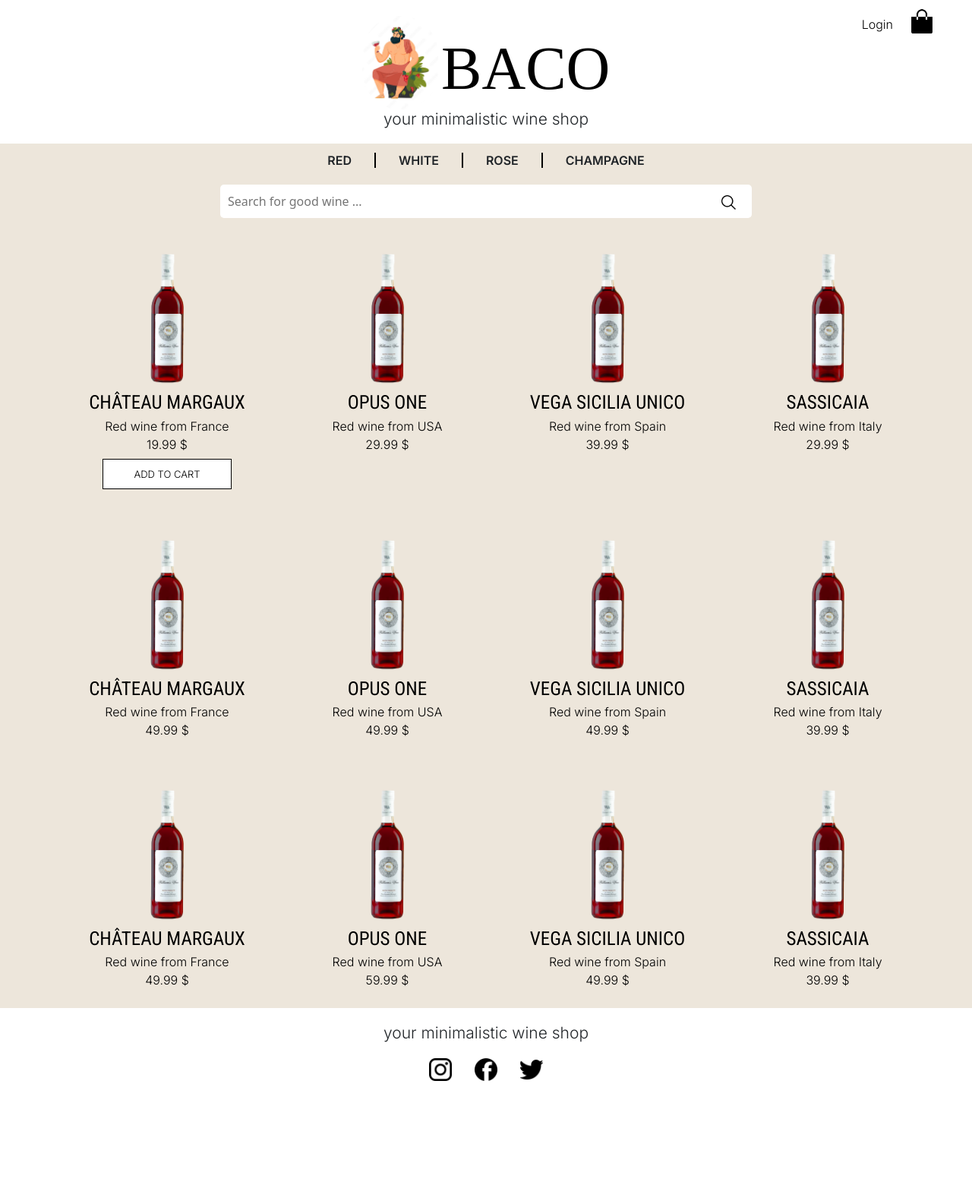
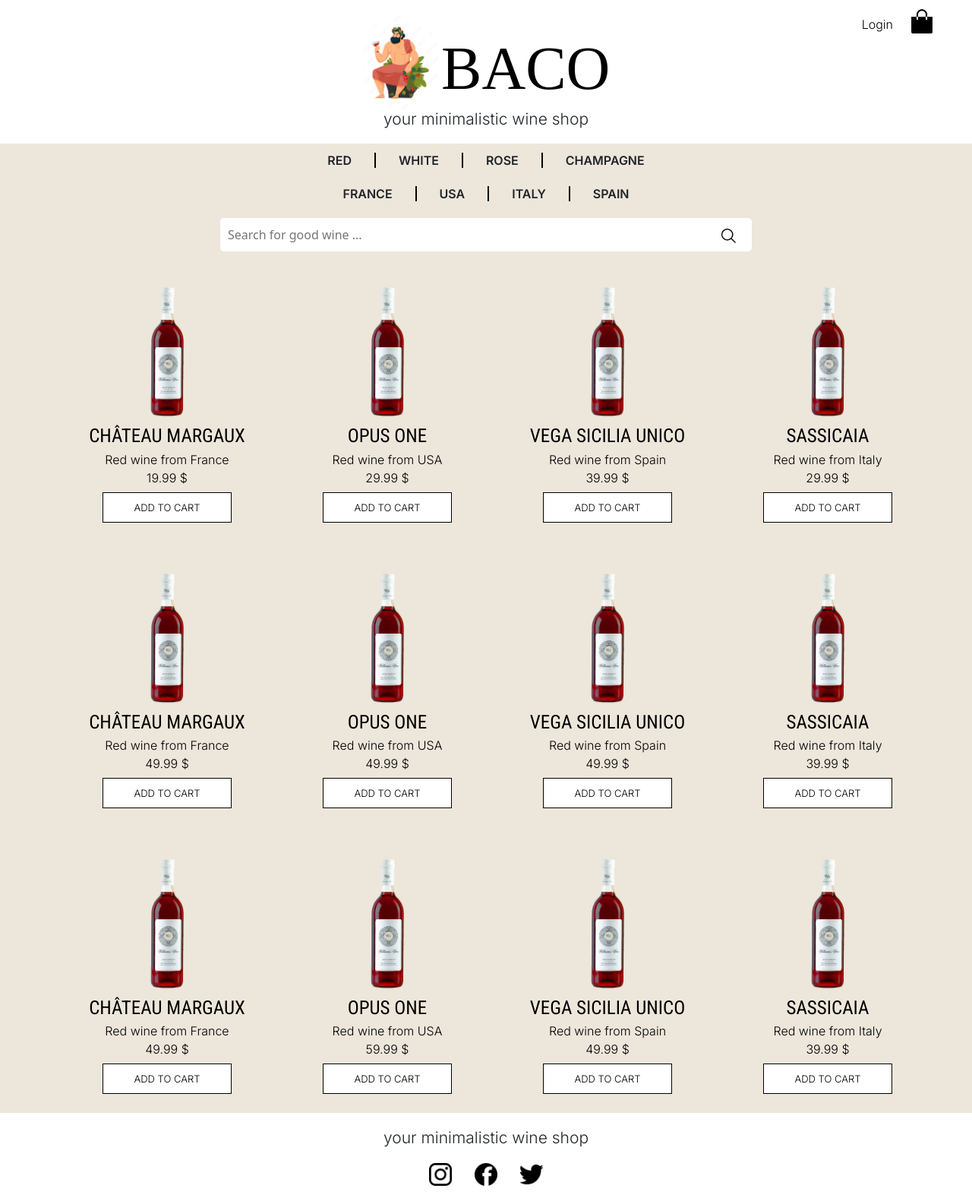
Before and after one commit to nikolcerna/Baco, a plain HTML site: page index.html in a window 1280 px wide. Shown: the whole page at 76% size. Before the commit the page ends 1443 px from the top, so only its background shows below. Drawn offline with nearby package versions, Linux system fonts and the light colour scheme; a web font is replaced by a local one.

Commit message:
adds buttons to all items + adds second row filter

```diff
--- a/common.css
+++ b/common.css
@@ -94,7 +94,7 @@
 }
 
 .filter-btn:hover {
-    color: black
+    text-decoration: underline;
 }
 
 /*
--- a/index.html
+++ b/index.html
@@ -65,6 +65,17 @@
         <span class="filter-btn">CHAMPAGNE</span>
       </div>
 
+      <div class="filters">
+        <span class="filter-btn" onclick="changeColor()"> <a href=""></a>
+          FRANCE</span>
+        <span class="menu_dividing_line"></span>
+        <span class="filter-btn">USA</span>
+        <span class="menu_dividing_line"></span>
+        <span class="filter-btn">ITALY</span>
+        <span class="menu_dividing_line"></span>
+        <span class="filter-btn">SPAIN</span>
+      </div>
+
       <div>
       <form class= "search-bar">
         <input type="text" class="search" placeholder="Search for good wine ..." name="" value="" action="">
@@ -114,6 +125,9 @@
             </div>
             <span class="prodbox-price" id="product_2_wine_price">price</span>
           </a>
+          <br>
+          <input class="btn-add-to-cart"  type="button" onclick="" value="ADD TO CART" /> <!-- add function on click -->
+
         </div>
         <div class="prodbox">
           <a
@@ -131,6 +145,9 @@
             </div>
             <span class="prodbox-price" id="product_3_wine_price">price</span>
           </a>
+          <br>
+          <input class="btn-add-to-cart"  type="button" onclick="" value="ADD TO CART" /> <!-- add function on click -->
+
         </div>
         <div class="prodbox">
           <a
@@ -148,6 +165,9 @@
             </div>
             <span class="prodbox-price" id="product_4_wine_price">price</span>
           </a>
+          <br>
+          <input class="btn-add-to-cart"  type="button" onclick="" value="ADD TO CART" /> <!-- add function on click -->
+
         </div>
         <div class="prodbox">
           <a
@@ -165,6 +185,9 @@
             </div>
             <span class="prodbox-price" id="product_5_wine_price">price</span>
           </a>
+          <br>
+          <input class="btn-add-to-cart"  type="button" onclick="" value="ADD TO CART" /> <!-- add function on click -->
+
         </div>
 
         <div class="prodbox">
@@ -183,6 +206,9 @@
             </div>
             <span class="prodbox-price" id="product_6_wine_price">price</span>
           </a>
+          <br>
+          <input class="btn-add-to-cart"  type="button" onclick="" value="ADD TO CART" /> <!-- add function on click -->
+
         </div>
         <div class="prodbox">
           <a
@@ -200,6 +226,9 @@
             </div>
             <span class="prodbox-price" id="product_7_wine_price">price</span>
           </a>
+          <br>
+          <input class="btn-add-to-cart"  type="button" onclick="" value="ADD TO CART" /> <!-- add function on click -->
+
         </div>
         <div class="prodbox">
           <a
@@ -217,6 +246,9 @@
             </div>
             <span class="prodbox-price" id="product_8_wine_price">price</span>
           </a>
+          <br>
+          <input class="btn-add-to-cart"  type="button" onclick="" value="ADD TO CART" /> <!-- add function on click -->
+
         </div>
         <div class="prodbox">
           <a
@@ -234,6 +266,9 @@
             </div>
             <span class="prodbox-price" id="product_9_wine_price">price</span>
           </a>
+          <br>
+          <input class="btn-add-to-cart"  type="button" onclick="" value="ADD TO CART" /> <!-- add function on click -->
+
         </div>
         <div class="prodbox">
           <a
@@ -251,6 +286,9 @@
             </div>
             <span class="prodbox-price" id="product_10_wine_price">price</span>
           </a>
+          <br>
+          <input class="btn-add-to-cart"  type="button" onclick="" value="ADD TO CART" /> <!-- add function on click -->
+
         </div>
 
         <div class="prodbox">
@@ -269,6 +307,9 @@
             </div>
             <span class="prodbox-price" id="product_11_wine_price">price</span>
           </a>
+          <br>
+          <input class="btn-add-to-cart"  type="button" onclick="" value="ADD TO CART" /> <!-- add function on click -->
+
         </div>
         <div class="prodbox">
           <a
@@ -286,6 +327,9 @@
             </div>
             <span class="prodbox-price" id="product_12_wine_price">price</span>
           </a>
+          <br>
+          <input class="btn-add-to-cart"  type="button" onclick="" value="ADD TO CART" /> <!-- add function on click -->
+
         </div>
       </div> <!--is this div redundant? i can not see to what it is conncected to-->
     </div>
```
